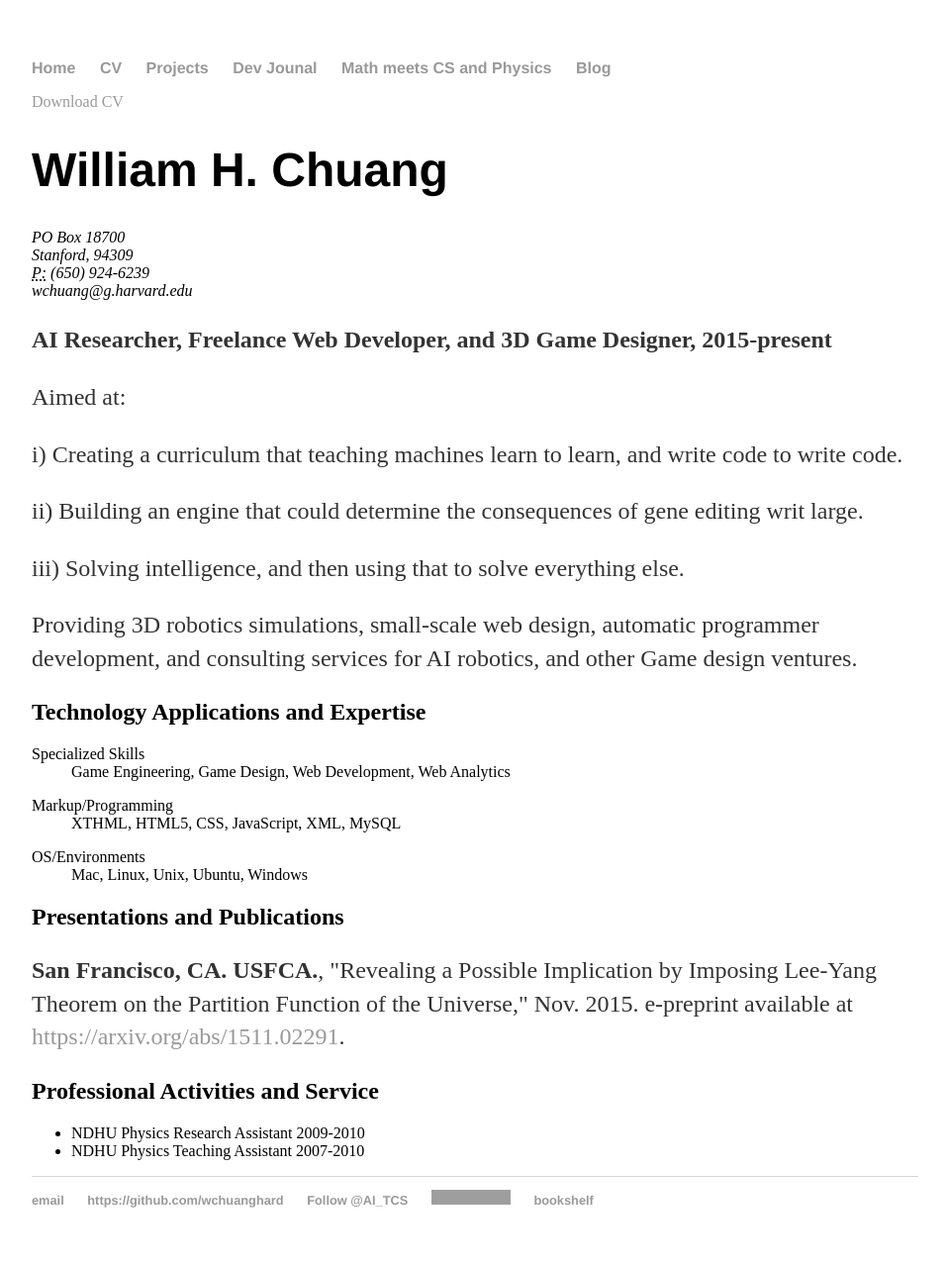
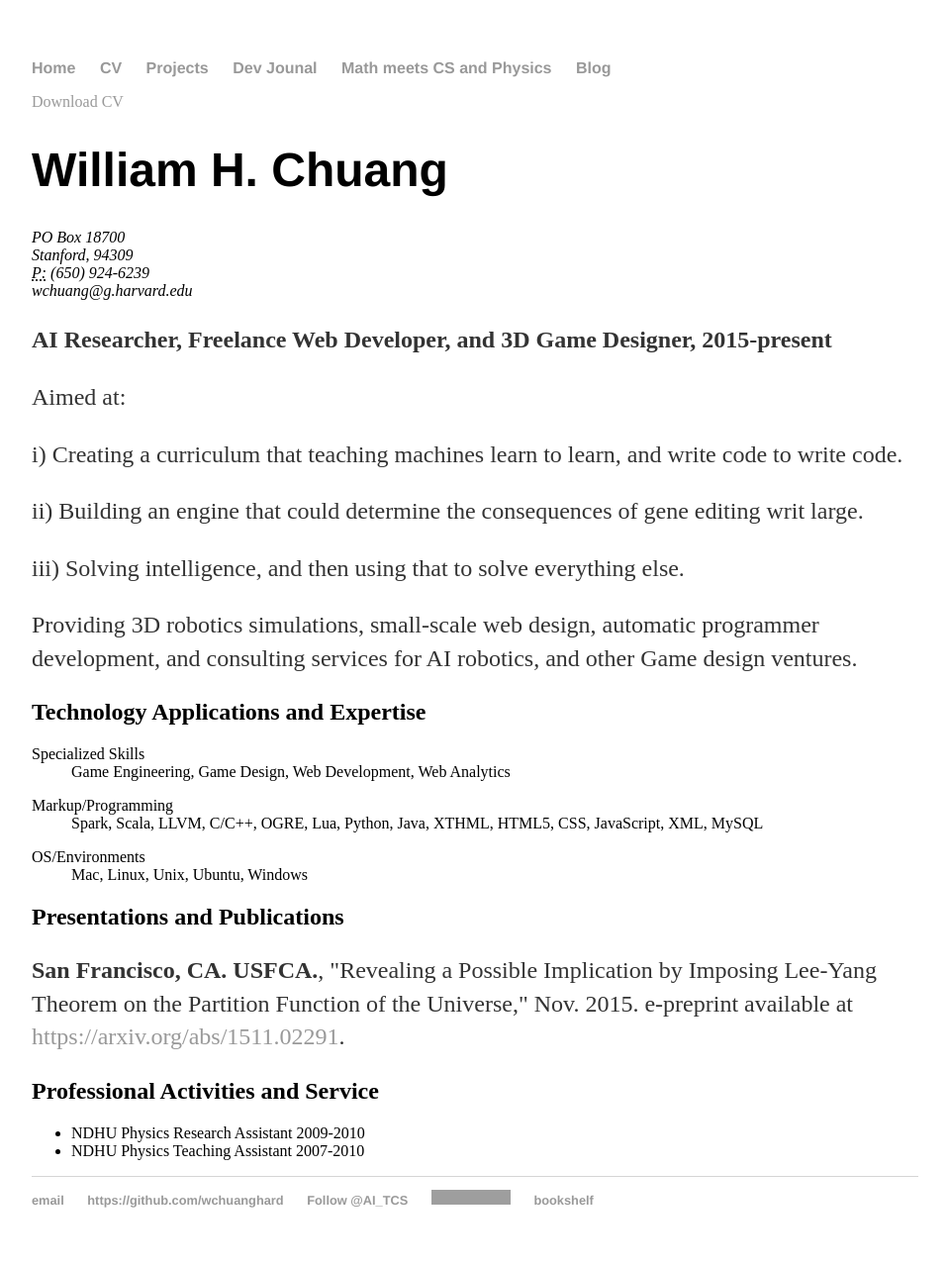
Before and after one commit to williamchuang/williamchuang.github.io, a Jekyll site: the page built from cv/index.html, in a window 1280 px wide. Shown: the whole page at 99% size, without its empty margins (160-1119 px from the left). Built offline with Jekyll 4.4.1, drawn with Linux system fonts in a browser that asks for light colours; comment, search, counter and statistics services are not loaded; grey boxes are pictures that could not be loaded.

Commit message:
Update index.html

```diff
--- a/cv/index.html
+++ b/cv/index.html
@@ -34,7 +34,7 @@ description: Current CV for William Chuang.
 					</dl>
 					<dl class="dl-horizontal">
 						<dt>Markup/Programming</dt>
-						<dd>XTHML, HTML5, CSS, JavaScript, XML, MySQL</dd>
+						<dd>Spark, Scala, LLVM, C/C++, OGRE, Lua, Python, Java, XTHML, HTML5, CSS, JavaScript, XML, MySQL</dd>
 					</dl>
 					<dl class="dl-horizontal">
 						<dt>OS/Environments</dt>
```
